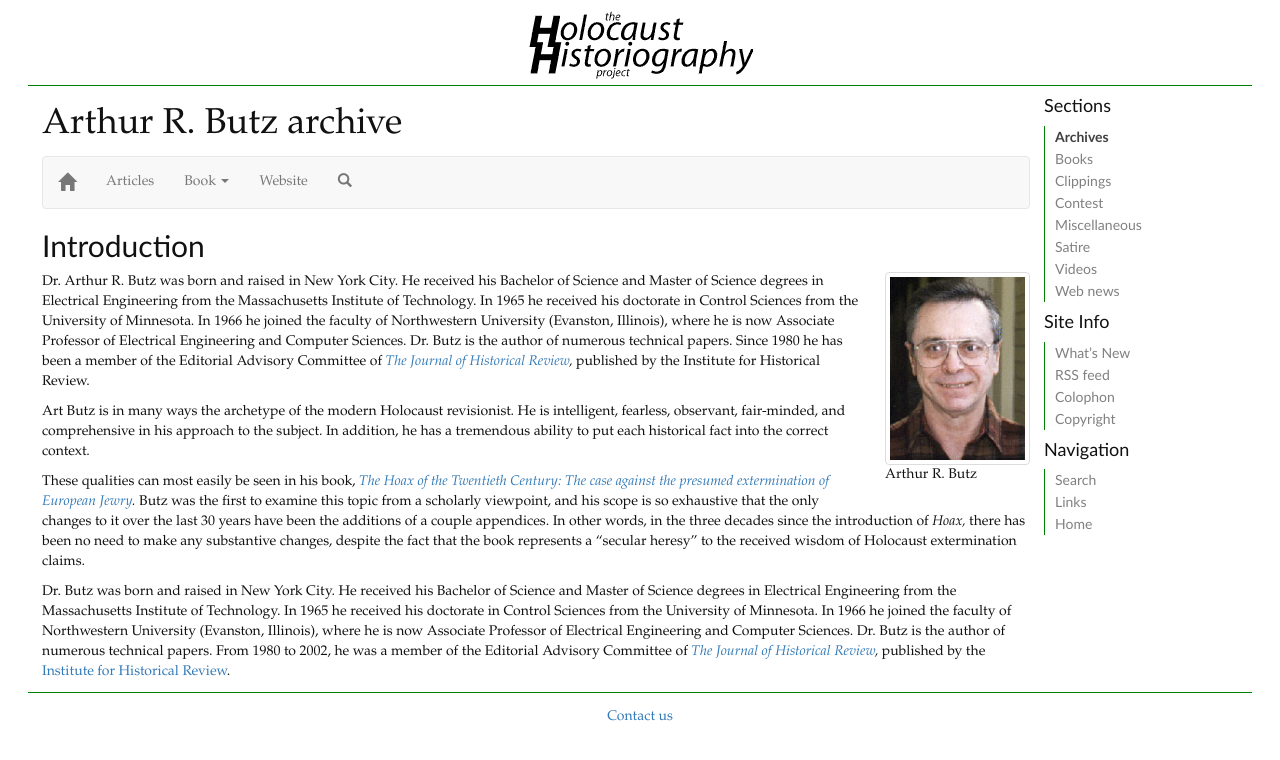
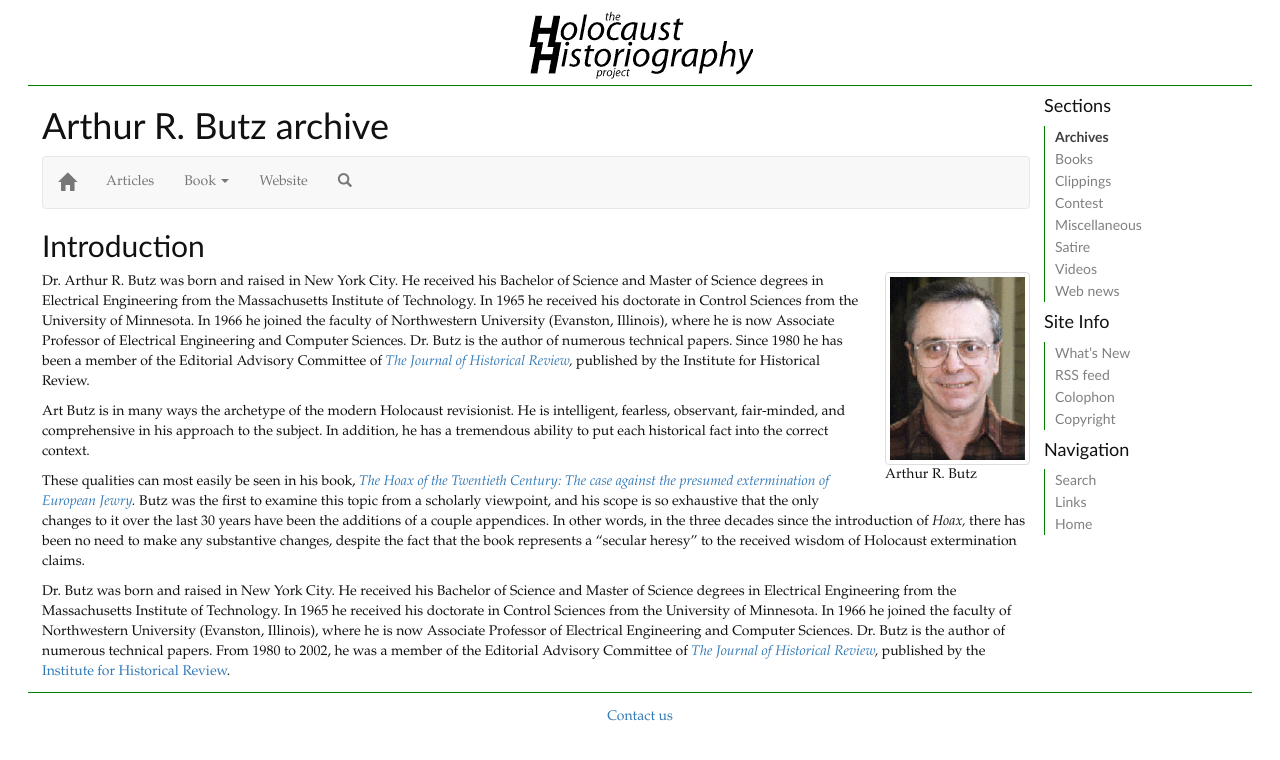
Before and after one commit to webb-wanderer/artbutz, a plain HTML site: page tossme.html in a window 1280 px wide. Drawn offline with nearby package versions, Linux system fonts and the light colour scheme; files that its build step writes are made by us from their sources.

Commit message:
minor edits

```diff
--- a/tossme.html
+++ b/tossme.html
@@ -14,9 +14,9 @@
 <div class="wrapContent">
 	<main>
 		<header>
-			<p class="h1">
+			<h1>
 				Arthur R. Butz archive
-			</p>
+			</h1>
 		</header>
 		<nav class="navbar navbar-default">
 <!-- Brand and toggle get grouped for better mobile display -->
```
Also changed, not shown: toc.htm (deleted, +0 -1 lines), 1 other file.
